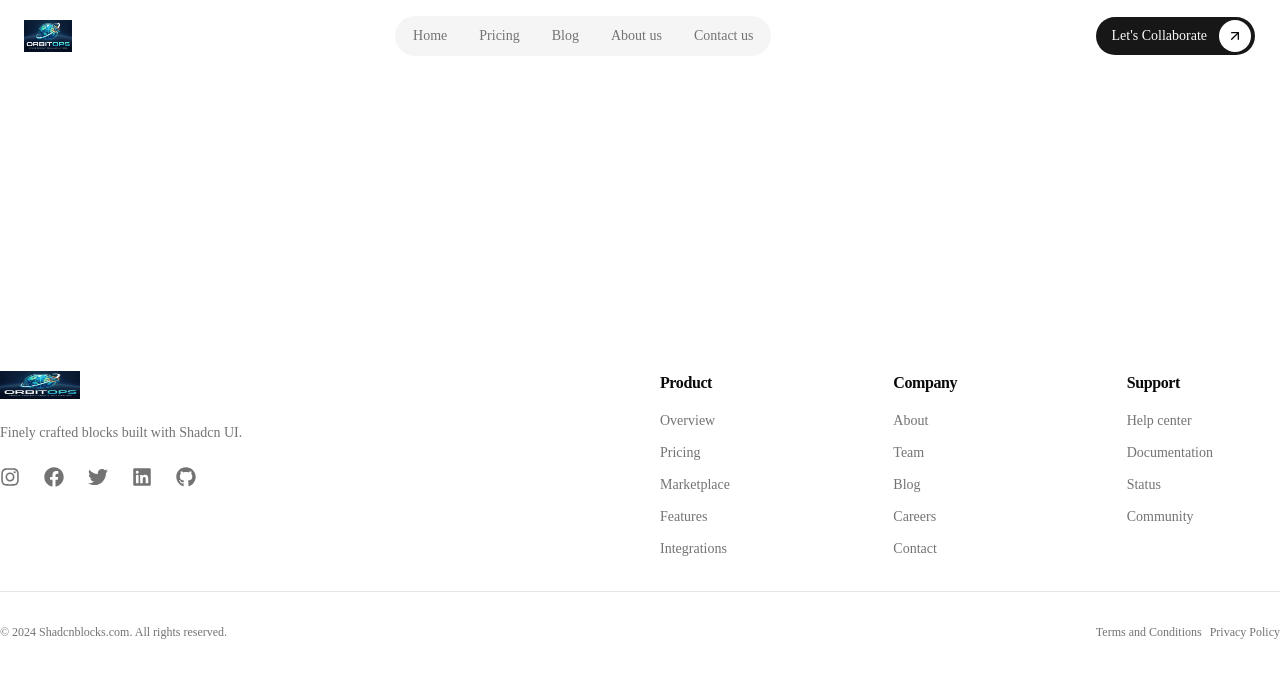
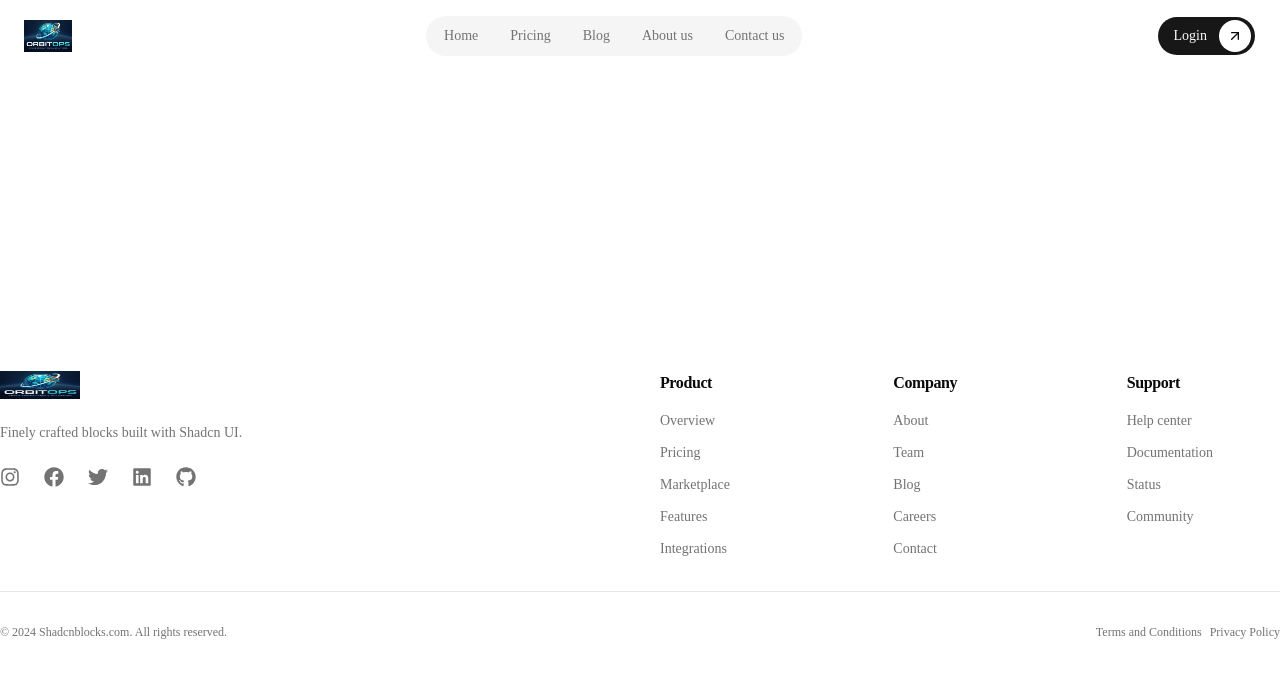
Before and after one commit to asif100a/orbit-ops-client, a Next.js app: page /sign-in in a window 1280 px wide. Shown: the top 678 px of the page. Built offline with nearby package versions, Linux system fonts and the light colour scheme.

Commit message:
feat: implement SignIn component and update Navbar with Login button

```diff
--- /dev/null
+++ b/app/(auth)/sign-in/_page/SignIn.tsx
@@ -0,0 +1,9 @@
+import React from 'react'
+
+export default function SignIn() {
+  return (
+    <div>
+
+    </div>
+  )
+}
--- a/app/(auth)/sign-in/page.tsx
+++ b/app/(auth)/sign-in/page.tsx
@@ -1,9 +1,10 @@
 import React from 'react'
+import SignIn from './_page/SignIn'
 
-export default function SignIn() {
+export default function page() {
   return (
     <div>
-
+      <SignIn />
     </div>
   )
 }
--- a/components/layout/Navbar.tsx
+++ b/components/layout/Navbar.tsx
@@ -47,7 +47,8 @@ const navigationData: NavigationSection[] = [
   },
 ];
 
-const CollaborateButton = ({ className }: { className?: string }) => (
+const LoginButton = ({ className }: { className?: string }) => (
+  <Link href={"/sign-in"}>
     <Button
       className={cn(
         "relative text-sm font-medium rounded-full h-10 p-1 ps-4 pe-12 group transition-all duration-500 hover:ps-12 hover:pe-4 w-fit overflow-hidden hover:bg-primary/80",
@@ -55,12 +56,13 @@ const CollaborateButton = ({ className }: { className?: string }) => (
       )}
     >
       <span className="relative z-10 transition-all duration-500 hover:cursor-pointer">
-      {"Let's"} Collaborate
+        Login
       </span>
       <div className="absolute right-1 w-8 h-8 bg-background text-foreground rounded-full flex items-center justify-center transition-all duration-500 group-hover:right-[calc(100%-36px)] group-hover:rotate-45">
         <ArrowUpRight size={16} />
       </div>
     </Button>
+  </Link>
 );
 
 const Navbar = () => {
@@ -120,7 +122,7 @@ const Navbar = () => {
               </NavigationMenuList>
             </NavigationMenu>
           </div>
-          <CollaborateButton className="hidden lg:flex" />
+          <LoginButton className="hidden lg:flex" />
 
           <div className="lg:hidden">
             <DropdownMenu open={isOpen} onOpenChange={setIsOpen}>
```
Also changed, not shown: utils/create-page.ts (added). Lines whose indentation alone changed are shown as unchanged.
